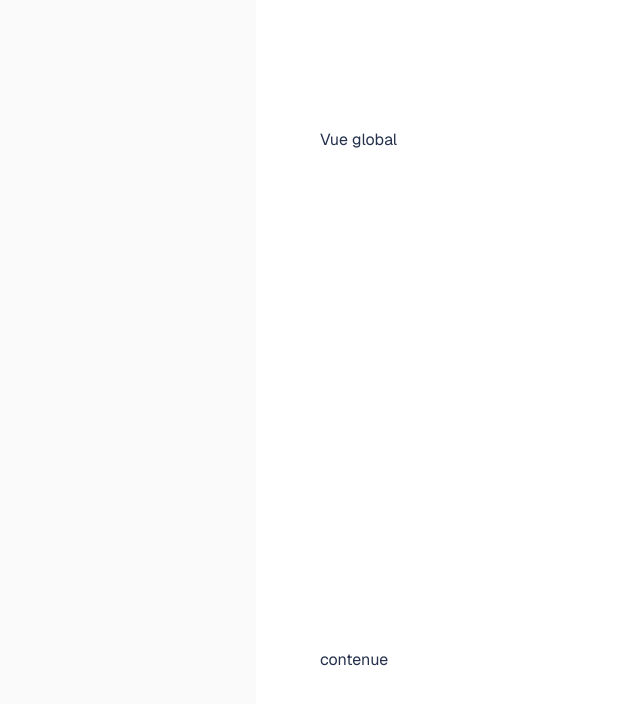
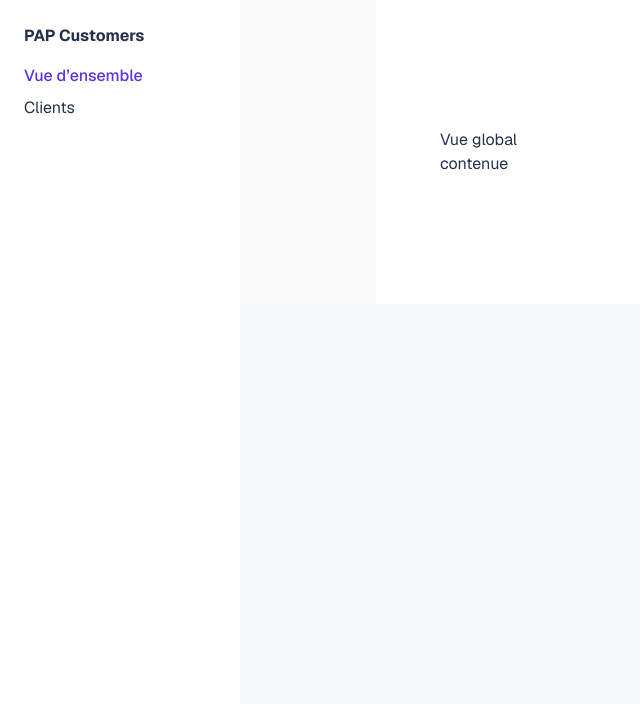
Before and after one commit to YoanGvs/pap-customers, a Next.js app: page / in a window 1280 px wide. Shown: the top 704 px of the page, without its empty margins (0-640 px from the left). Built offline with nearby package versions, Linux system fonts and the light colour scheme.

Commit message:
💄 Met en forme le menu latéral

```diff
--- a/src/app/layout.tsx
+++ b/src/app/layout.tsx
@@ -23,7 +23,16 @@ export default function RootLayout({ children }: LayoutProps<"/">) {
       lang="en"
       className={`${geistSans.variable} ${geistMono.variable} h-full antialiased`}
     >
-      <body className="min-h-full flex flex-col">{children}</body>
+      <body className="min-h-full flex flex-col md:flex-row">
+        <nav className="w-full bg-surface p-4 md:w-60 md:shrink-0 md:p-6">
+          <p className="font-bold">PAP Customers</p>
+          <ul className="mt-4 flex gap-4 md:flex-col md:gap-2">
+            <li className="font-medium text-primary">Vue d’ensemble</li>
+            <li>Clients</li>
+          </ul>
+        </nav>
+        <div className="flex-1">{children}</div>
+      </body>
     </html>
   );
 }
```
